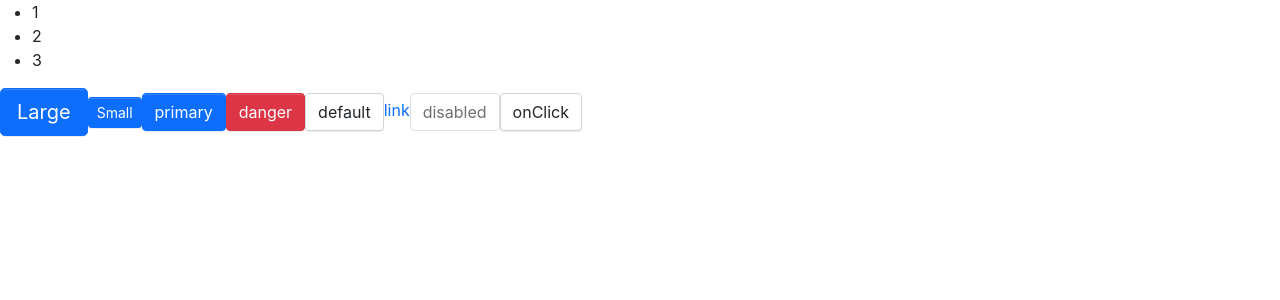
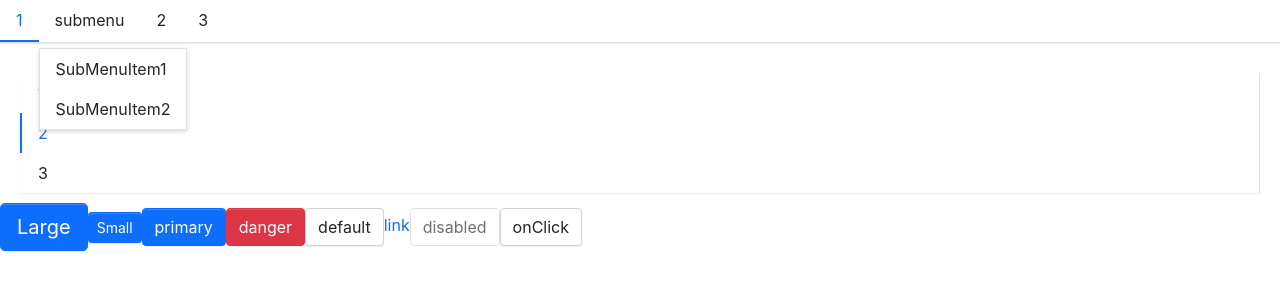
Before and after one commit to Composur/react-component, a React (Create React App) app: page / in a window 1280 px wide. Shown: the top 300 px of the page. Built offline with nearby package versions, Linux system fonts and the light colour scheme.

Commit message:
feat: menu

```diff
--- a/src/App.tsx
+++ b/src/App.tsx
@@ -3,16 +3,26 @@ import Button from '@/components/Button'
 import { MouseEvent } from 'react';
 import Menu from './components/Menu';
 import MenuItem from './components/Menu/MenuItem';
+import SubMenu from './components/Menu/SubMenu';
 function App() {
   const clickHandle = (e: MouseEvent): void => {
     console.log(e)
   }
   return (
     <div className="App">
-      <Menu defaultIndex={0}>
-        <MenuItem index={0}>1</MenuItem>
-        <MenuItem index={1}>2</MenuItem>
-        <MenuItem index={2}>3</MenuItem>
+      <Menu defaultIndex={0} onSelect={e => console.log(e)}>
+        <MenuItem >1</MenuItem>
+        <SubMenu title='submenu'>
+          <MenuItem >SubMenuItem1</MenuItem>
+          <MenuItem >SubMenuItem2</MenuItem>
+        </SubMenu>
+        <MenuItem >2</MenuItem>
+        <MenuItem >3</MenuItem>
+      </Menu>
+      <Menu mode='vertical' defaultIndex={1} onSelect={e => console.log(e)}>
+        <MenuItem>1</MenuItem>
+        <MenuItem>2</MenuItem>
+        <MenuItem>3</MenuItem>
       </Menu>
       <Button size='lg' btnType='primary' >Large</Button>
       <Button size='sm' btnType='primary'>Small</Button>
--- a/src/components/Menu/Menu.tsx
+++ b/src/components/Menu/Menu.tsx
@@ -1,6 +1,7 @@
 
-import React, { FC, createContext, useState } from 'react'
+import React, { FC, createContext, useState, FunctionComponentElement } from 'react'
 import classNames from 'classnames'
+import { MenuItemProps } from './MenuItem'
 // 定义显示的类型
 type MenuMode = 'horizontal' | 'vertical'
 type onSelectCb = (index: number) => void
@@ -20,17 +21,18 @@ interface MenuContextProps {
   onSelect?: onSelectCb
 }
 // 定义 context
-export const MenuContext = createContext<MenuContextProps>({ index: 0, onSelect: (index) => { console.log(index) } })
+export const MenuContext = createContext<MenuContextProps>({
+  index: 0,
+  onSelect: (index) => { console.log(index) },
+  // mode:
+})
 
 
 
 const Menu: FC<MenuProps> = (props) => {
   const { className, mode, children, style, defaultIndex, onSelect } = props
   const [currentIdx, setCurrentIdx] = useState(defaultIndex)
-  const classes = classNames('menu-horizontal', className, {
-    'menu-vertical': mode === 'vertical'
-  })
-  console.log(onSelect);
+  const classes = classNames('menu', `menu-${mode}`, className)
 
   // set index
   const clickHandle = (index: number) => {
@@ -43,14 +45,29 @@ const Menu: FC<MenuProps> = (props) => {
   // context value
   const contextValue = {
     index: currentIdx ? currentIdx : 0,
-    onSelect: clickHandle
+    onSelect: clickHandle,
+    mode,
+  }
+
+  // 限制 children 的类型
+
+  const MenuItemRender = () => {
+    return React.Children.map(children, (child, idx) => {
+      // 为了获取 type 这里需要把 child 断言成 FunctionComponentElement 实例
+      const childEle = child as FunctionComponentElement<MenuItemProps>
+      if (['MenuItem', 'SubMenuItem'].includes(childEle.type.displayName as string)) {
+        return React.cloneElement(childEle, { index: idx });
+      } else {
+        console.error('无法接受非 MenuItem 以外的组件')
+      }
+    })
   }
   return (
-    <MenuContext.Provider value={contextValue}>
-      <ul className={classes} style={style} onSelect={(index) => { console.log(index) }}>
-        {children}
-      </ul>
-    </MenuContext.Provider>
+    <ul className={classes} style={style} >
+      <MenuContext.Provider value={contextValue}>
+        {MenuItemRender()}
+      </MenuContext.Provider>
+    </ul>
   )
 }
 
--- a/src/components/Menu/MenuItem.tsx
+++ b/src/components/Menu/MenuItem.tsx
@@ -2,23 +2,23 @@ import React, { useContext } from "react";
 import classNames from "classnames";
 import { MenuContext } from './Menu'
 
-interface MenuItemProps {
-  index: number
+export interface MenuItemProps {
+  index?: number
   className?: string,
   style?: React.CSSProperties,
   disabled?: boolean
 }
 
-const MenuItem: React.FC<MenuItemProps> = (props) => {
+const SunMenu: React.FC<MenuItemProps> = (props) => {
   const MenuProps = useContext(MenuContext)
-  const { children, style, disabled, index } = props
-  const classes = classNames(classNames, {
+  const { children, style, disabled, index, className } = props
+  const classes = classNames('menu-item', className, {
     'is-disabled': disabled,
     'is-active': MenuProps.index === index
   })
 
   const clickHandle = () => {
-    if (MenuProps.onSelect) {
+    if (MenuProps.onSelect && typeof index === 'number') {
       MenuProps.onSelect(index);
     }
   }
@@ -28,5 +28,5 @@ const MenuItem: React.FC<MenuItemProps> = (props) => {
     </li>
   )
 }
-
-export default MenuItem
+SunMenu.displayName = 'MenuItem'
+export default SunMenu
--- /dev/null
+++ b/src/components/Menu/SubMenu.tsx
@@ -0,0 +1,61 @@
+import React, { FunctionComponentElement, useContext } from "react";
+import classNames from "classnames";
+import { MenuContext } from './Menu'
+import { MenuItemProps } from './MenuItem'
+
+
+interface SubMenuProps {
+  title: string,
+  style?: React.CSSProperties,
+  className?: string,
+  index?: number
+  mode?: string
+}
+
+const SubMenu: React.FC<SubMenuProps> = (props) => {
+  const MenuProps = useContext(MenuContext)
+  console.log(MenuProps)
+  const { children, style, className, index, title, mode } = props
+  // ul 的样式
+  const classes = classNames('menu-item submenu-item', className, {
+    'is-active': MenuProps.index === index,
+    // 'is-vertical': MenuProps.mode === 'vertical'
+  })
+
+  // 子 menuItem
+  const subMenuChild = () => {
+    const childCom = React.Children.map(children, (child, idx) => {
+      // 得到 childEle
+      // 得到submenuItem的displayname需断言成
+      const childEle = child as FunctionComponentElement<MenuItemProps>
+      if (childEle.type.displayName === 'MenuItem') {
+        return React.cloneElement(childEle, { index: idx + .1 })
+      } else {
+        console.error('无法接受非 MenuItem 以外的组件')
+      }
+    })
+    //
+    const subMenuClasses = classNames('viking-submenu', 'menu-opened', className)
+
+    return (
+      <ul className={subMenuClasses}>
+        {/* 渲染 li 即 menuItem */}
+        {childCom}
+      </ul>
+    )
+  }
+
+  // subMenu
+  return (
+    // 也是 Menu 组件的字节点
+    <li key={index} className={classes} style={style}>
+      <div className='submenu-title'>{title}</div>
+      {subMenuChild()}
+    </li>
+  )
+}
+SubMenu.displayName = 'SubMenuItem'
+SubMenu.defaultProps = {
+  mode: 'horizontal'
+}
+export default SubMenu
--- /dev/null
+++ b/src/components/Menu/_style.scss
@@ -0,0 +1,98 @@
+.menu {
+  display: flex;
+  flex-wrap: wrap;
+  padding-left: 0;
+  margin-bottom: 30px;
+  list-style: none;
+  border-bottom: $menu-border-width solid $menu-border-color;
+  box-shadow: $menu-box-shadow;
+  >.menu-item {
+    padding: $menu-item-padding-y $menu-item-padding-x;
+    cursor: pointer;
+    transition: $menu-transition;
+    &:hover, &:focus {
+      text-decoration: none;
+    }
+    &.is-disabled {
+      color: $menu-item-disabled-color;
+      pointer-events: none;
+      cursor: default;
+    }
+    &.is-active, &:hover {
+      color: $menu-item-active-color;
+      border-bottom: $menu-item-active-border-width solid $menu-item-active-color;
+    }
+  }
+  .submenu-item {
+    position: relative;
+    .submenu-title {
+      display: flex;
+      align-items: center;
+    }
+    .arrow-icon {
+      transition: transform .25s ease-in-out;
+      margin-left: 3px;
+    }
+    &:hover {
+      .arrow-icon {
+        transform: rotate(180deg);
+      }
+    }
+  }
+  .is-vertical {
+    .arrow-icon {
+      transform: rotate(0deg) !important;
+    }
+  }
+  .is-vertical.is-opened {
+    .arrow-icon {
+      transform: rotate(180deg) !important;
+    }
+  }
+  .viking-submenu {
+    //display: none;
+    list-style:none;
+    padding-left: 0;
+    white-space: nowrap;
+    //transition: $menu-transition;
+    .menu-item {
+      padding: $menu-item-padding-y $menu-item-padding-x;
+      cursor: pointer;
+      transition: $menu-transition;
+      color: $body-color;
+      &.is-active, &:hover {
+        color: $menu-item-active-color !important;
+      }
+    }
+  }
+  .viking-submenu.menu-opened {
+    display: block;
+  }
+}
+.menu-horizontal {
+  >.menu-item {
+    border-bottom: $menu-item-active-border-width solid transparent;
+  }
+  .viking-submenu {
+    position: absolute;
+    background: $white;
+    z-index: 100;
+    top: calc(100% + 8px);
+    left: 0;
+    border: $menu-border-width solid $menu-border-color;
+    box-shadow: $submenu-box-shadow;
+  }
+}
+.menu-vertical {
+  flex-direction: column;
+  border-bottom: 0;
+  margin: 10px 20px;
+  border-right: $menu-border-width solid $menu-border-color;
+  >.menu-item {
+    border-left: $menu-item-active-border-width solid transparent;
+    &.is-active, &:hover {
+      border-bottom: 0;
+      border-left: $menu-item-active-border-width solid $menu-item-active-color;
+    }
+  }
+}
--- a/src/styles/index.scss
+++ b/src/styles/index.scss
@@ -19,7 +19,7 @@
 
 // menu
 
-// @import "../components/Menu/style";
+@import "../components/Menu/style";
 
 // // icon
 // @import "../components/Icon/style";
```
